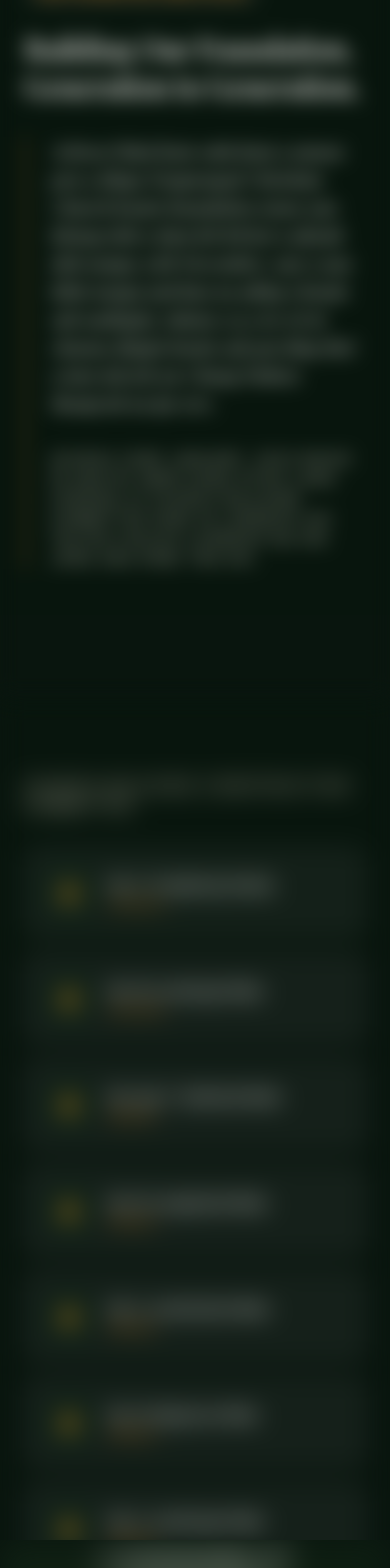
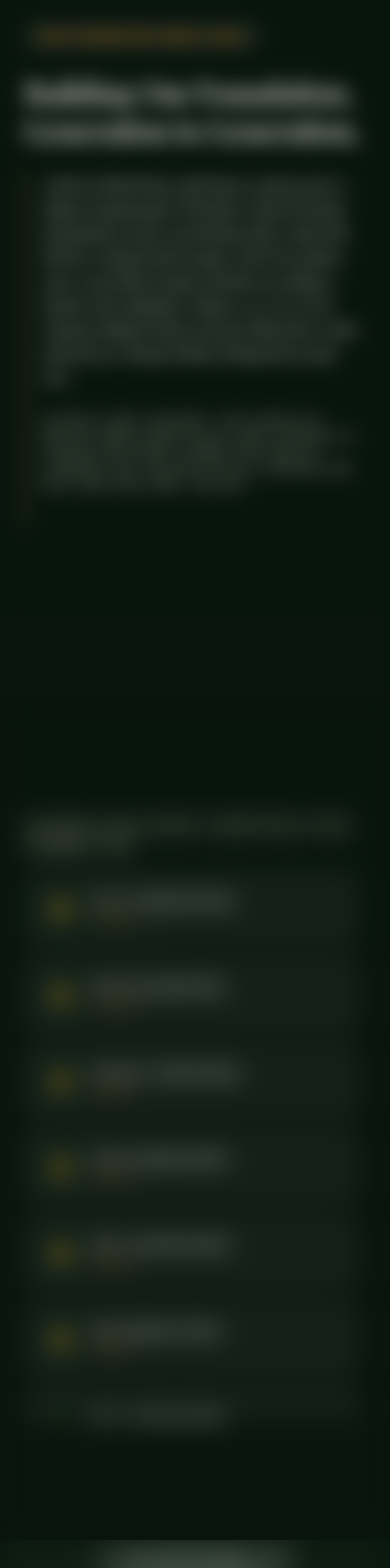
Before and after one commit to metachasm-beep/tengnoupalchurch, a React (Vite) app: page / in a window 390 px wide. Shown: the part 2680-4248 px from the top of the page. Built offline with nearby package versions, Linux system fonts and the light colour scheme; a web font is replaced by a local one.

Commit message:
style: fix mobile cropping by adding max-heights and overflow scrolling to tall folds

```diff
--- a/src/folds/Committee.jsx
+++ b/src/folds/Committee.jsx
@@ -24,18 +24,18 @@ export default function Committee({ content }) {
 
         {/* Committee Grid */}
         <div>
-          <h3 className="font-sans text-sm md:text-base tracking-[0.2em] text-bone-200 uppercase font-medium mb-8">
+          <h3 className="font-sans text-sm md:text-base tracking-[0.2em] text-bone-200 uppercase font-medium mb-4 md:mb-8">
             {content?.title}
           </h3>
-          <div className="grid grid-cols-1 sm:grid-cols-2 md:grid-cols-3 gap-4 md:gap-6">
+          <div className="grid grid-cols-1 sm:grid-cols-2 md:grid-cols-3 gap-3 md:gap-6 overflow-y-auto max-h-[65vh] md:max-h-none pr-2 pb-8 md:pb-0 scroll-smooth [&::-webkit-scrollbar]:hidden [-ms-overflow-style:none] [scrollbar-width:none]">
             {content?.members?.map((member, i) => (
-              <div key={i} className="glass p-5 rounded-2xl flex items-center gap-4 hover:bg-white/10 transition-all border border-white/5 hover:border-amber-accent/30 group">
-                <div className="w-12 h-12 rounded-full bg-forest-800 flex items-center justify-center flex-shrink-0 text-amber-accent group-hover:scale-110 transition-transform">
+              <div key={i} className="glass p-4 md:p-5 rounded-2xl flex items-center gap-3 md:gap-4 hover:bg-white/10 transition-all border border-white/5 hover:border-amber-accent/30 group">
+                <div className="w-10 h-10 md:w-12 md:h-12 rounded-full bg-forest-800 flex items-center justify-center flex-shrink-0 text-amber-accent group-hover:scale-110 transition-transform">
                   <User weight="fill" size={20} />
                 </div>
                 <div>
-                  <h4 className="font-medium text-bone-50 text-sm md:text-base">{member.name}</h4>
-                  <p className="text-amber-accent/80 text-xs md:text-sm font-medium">{member.role}</p>
+                  <h4 className="font-medium text-bone-50 text-xs md:text-base">{member.name}</h4>
+                  <p className="text-amber-accent/80 text-[10px] md:text-sm font-medium">{member.role}</p>
                 </div>
               </div>
             ))}
--- a/src/folds/Foundation.jsx
+++ b/src/folds/Foundation.jsx
@@ -11,12 +11,12 @@ export default function Foundation({ content }) {
           <div className="inline-flex items-center gap-2 px-3 py-1 rounded-full glass text-xs font-semibold tracking-wider text-amber-accent uppercase mb-6">
              {content?.badge}
           </div>
-          <h2 className="font-serif text-3xl md:text-5xl font-medium tracking-tight mb-8 leading-tight" dangerouslySetInnerHTML={{ __html: content?.title }} />
-          <div className="space-y-6 text-bone-100 text-base md:text-lg leading-relaxed border-l-2 border-amber-accent/50 pl-6 md:pl-8">
-            <p className="italic font-serif text-lg md:text-xl text-bone-50 opacity-90">
+          <h2 className="font-serif text-3xl md:text-5xl font-medium tracking-tight mb-6 md:mb-8 leading-tight" dangerouslySetInnerHTML={{ __html: content?.title }} />
+          <div className="space-y-4 md:space-y-6 text-bone-100 text-sm md:text-lg leading-relaxed border-l-2 border-amber-accent/50 pl-4 md:pl-8 overflow-y-auto max-h-[50vh] md:max-h-none pr-2 pb-8 md:pb-0 scroll-smooth [&::-webkit-scrollbar]:hidden [-ms-overflow-style:none] [scrollbar-width:none]">
+            <p className="italic font-serif text-base md:text-xl text-bone-50 opacity-90">
               {content?.paragraphs[0]}
             </p>
-            <p className="text-sm md:text-base opacity-80 uppercase tracking-widest font-sans pt-2">
+            <p className="text-xs md:text-base opacity-80 uppercase tracking-widest font-sans pt-2">
               {content?.paragraphs[1]}
             </p>
           </div>
--- a/src/folds/Project.jsx
+++ b/src/folds/Project.jsx
@@ -32,7 +32,7 @@ export default function Project({ content, renderCards }) {
 
         <div className="flex md:grid overflow-x-auto md:overflow-visible snap-x snap-mandatory md:snap-none md:grid-cols-4 md:grid-rows-2 gap-4 md:gap-6 pb-6 md:pb-0 scroll-smooth [&::-webkit-scrollbar]:hidden [-ms-overflow-style:none] [scrollbar-width:none]">
           {renderCards?.map((card, i) => (
-            <div key={i} className={`flex-shrink-0 w-[85vw] h-[400px] snap-center md:w-auto ${getBentoClasses(i)}`} onClick={() => setSelectedImage(card)}>
+            <div key={i} className={`flex-shrink-0 w-[85vw] h-[45vh] md:h-auto snap-center md:w-auto ${getBentoClasses(i)}`} onClick={() => setSelectedImage(card)}>
               <SpotlightCard className="w-full h-full bg-forest-800 border-forest-700 p-0 overflow-hidden cursor-pointer shadow-lg" spotlightColor="rgba(212, 128, 28, 0.15)">
                 <div className="absolute inset-0 z-0">
                   <img src={card.img} alt={card.title} className="w-full h-full object-cover opacity-60 hover:opacity-100 hover:scale-105 transition-all duration-700" />
--- a/src/folds/Sermons.jsx
+++ b/src/folds/Sermons.jsx
@@ -27,7 +27,7 @@ export default function Sermons({ docx_content }) {
           </div>
 
           <div className="md:col-span-7 relative">
-            <div className="glass-dark p-6 md:p-12 rounded-[2rem] h-[45vh] md:h-[600px] overflow-y-auto custom-scrollbar shadow-2xl bg-forest-900/50">
+            <div className="glass-dark p-6 md:p-12 rounded-[2rem] h-[40vh] md:h-[600px] overflow-y-auto custom-scrollbar shadow-2xl bg-forest-900/50">
               <div className="max-w-prose space-y-6">
                 {docx_content?.split('\n\n').filter(Boolean).map((para, i) => (
                   <p key={i} className="leading-relaxed text-bone-100 text-lg font-light tracking-wide">{para}</p>
```
